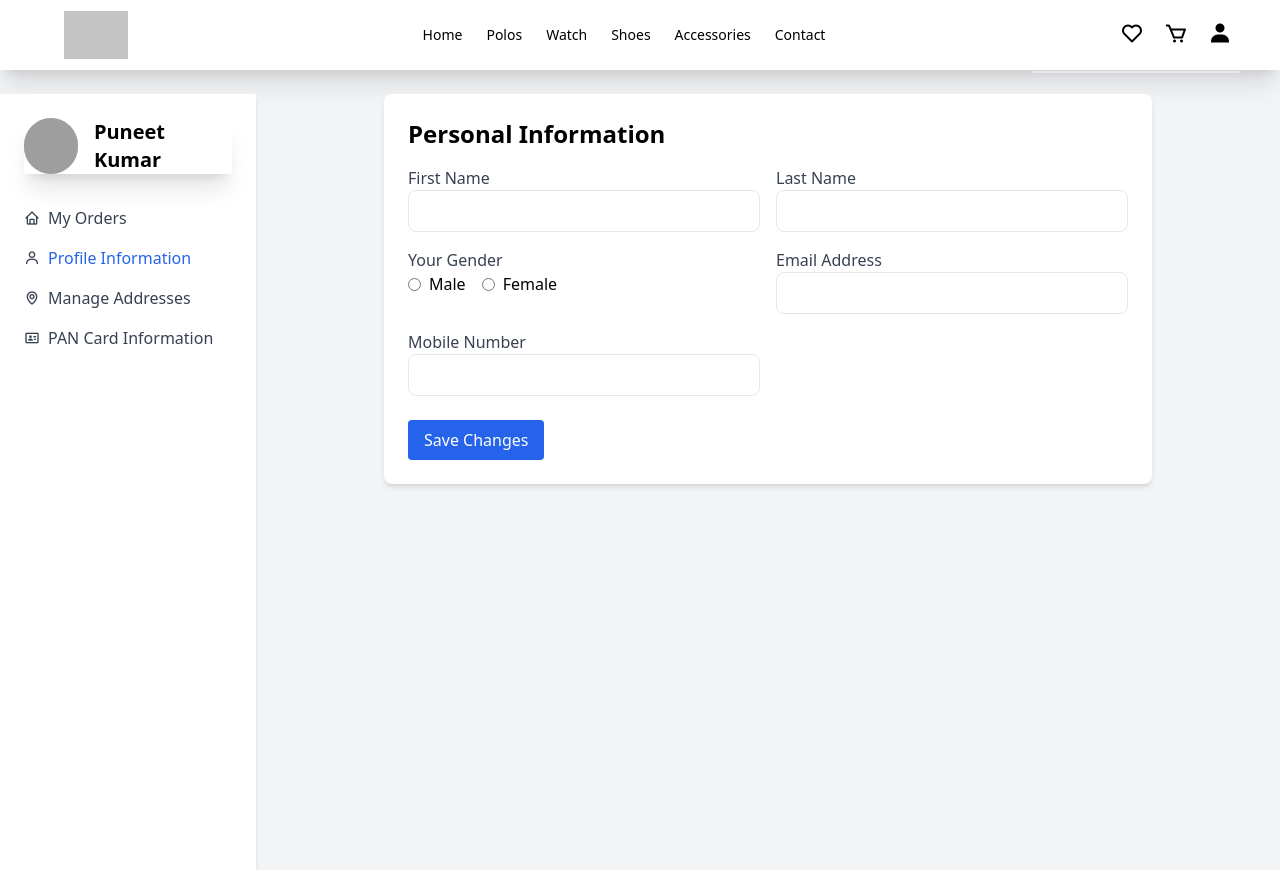
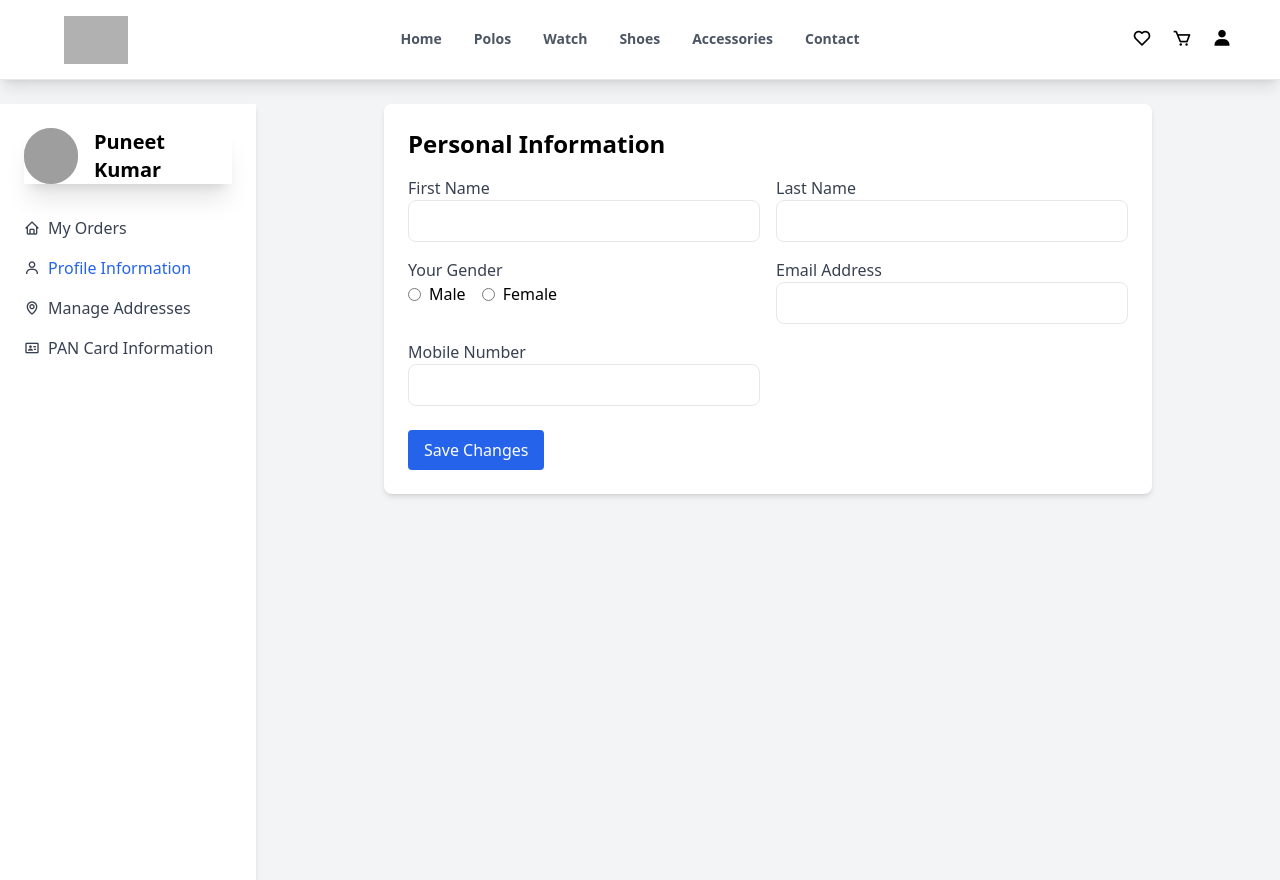
Before and after one commit to PunitDev0/Ecommerce, a PHP site: page /User_info.php in a window 1280 px wide. Run offline with PHP 8.4, Linux system fonts and the light colour scheme; the visitor is signed in with stand-in values (Sample User, id 1); data that the repository does not hold is empty; a stand-in replaces the project's code that opens the database connection; some libraries are stand-ins or nearby versions; grey boxes are pictures that could not be loaded.

Commit message:
Enhance Navbar

```diff
--- a/Pages/Card.php
+++ b/Pages/Card.php
@@ -113,11 +113,11 @@ $item = mysqli_query($product_info, $query);
             // Run the query and check if it succeeded
             $result = mysqli_query($cart, $query);
             ?>
-            <form action="<?php echo  (mysqli_num_rows($result) > 0) ? "Cart.php" : "details.php" ?>" method="GET">
+            <form action="<?php echo (mysqli_num_rows($result) > 0) ? "Cart.php" : "details.php" ?>" method="GET">
               <input type="hidden" name="id" value="<?php echo $items['product_id']; ?>">
               <button type="submit" class="add-to-cart bg-black text-white py-1 px-2 sm:px-3 sm:py-2 text-xs sm:text-sm md:text-xs rounded transition duration-300 hover:bg-gray-700 w-full">
                 <?php
-                  if(mysqli_num_rows($result) > 0){
+                if (mysqli_num_rows($result) > 0) {
                   // Product is already in the cart
                   echo "Go to Cart";
                 } else {
--- a/Pages/Navbar.php
+++ b/Pages/Navbar.php
@@ -1,89 +1,114 @@
 <!DOCTYPE html>
 <html lang="en">
+
 <head>
     <link href="https://cdn.jsdelivr.net/npm/swiper@11/swiper-bundle.min.css" rel="stylesheet" />
     <link href="https://unpkg.com/boxicons@2.1.4/css/boxicons.min.css" rel="stylesheet" />
     <script src="https://cdn.tailwindcss.com"></script>
     <script src="https://cdnjs.cloudflare.com/ajax/libs/gsap/3.11.2/gsap.min.js"></script>
     <script src="https://unpkg.com/sweetalert/dist/sweetalert.min.js"></script>
-        <title>Document</title>
+    <title>Enhanced Navbar</title>
+</head>
 
-    </head>
 <style>
-            .cart{
+    .cart {
         scrollbar-width: none;
     }
+
+    /* Hover underline effect */
+    .hover-underline::after {
+        content: '';
+        display: block;
+        width: 0;
+        height: 2px;
+        background: #000;
+        transition: width 0.3s;
+    }
+
+    .hover-underline:hover::after {
+        width: 100%;
+    }
+
+    /* Animated dropdown */
+    .sub-menu {
+        max-height: 0;
+        opacity: 0;
+        transform: translateY(-20px);
+        transition: all 0.4s ease-in-out;
+    }
+
+    .user-icon:hover .sub-menu {
+        max-height: 300px;
+        opacity: 1;
+        transform: translateY(0);
+    }
 </style>
+
 <body class="min-h-screen min-w-full font-poppins text-black">
-        <div class="shadow-xl ">
-            <!-- <div class="bg-gray-900 h-6 flex items-center justify-center">
-                <h4 class="text-white text-center">Get Exclusive Discount 50%OFF</h4>
-            </div> -->
-            <nav id = "navbar" class="flex justify-between items-center h-[70px] px-3 md:px-12 relative bg-white">
+    <div class="shadow-lg">
+        <nav id="navbar" class="flex justify-between items-center h-[80px] px-4 md:px-12 bg-white border-b border-gray-200">
+            <!-- Left section: Logo and Hamburger Menu -->
             <div class="flex items-center" id="menu">
                 <div class="md:hidden">
-                    <i class="bx bx-menu text-lg cursor-pointer "></i>
+                    <i class="bx bx-menu text-3xl cursor-pointer"></i>
                 </div>
                 <div class="ml-4">
-                        <a href="./Home.php"><img src="../Assests/image/logo.png" alt="Logo" class="h-12 opacity-60" /></a>
+                    <a href="./Home.php"><img src="../Assests/image/logo.png" alt="Logo" class="h-12 opacity-80 transition-opacity hover:opacity-100" /></a>
                 </div>
             </div>
-                <form id="nav-form" action="Product.php" method="GET">
+
+            <!-- Center section: Nav links -->
+            <form id="nav-form" action="Product.php" method="GET" class="hidden md:flex gap-8 items-center text-sm font-semibold">
                 <input type="hidden" name="page" id="page-input">
-                    <div class="hidden md:flex gap-6 text-sm font-medium" id="nav">
-                        <a href="./Home.php">Home</a>
-                        <a href="#"  onclick="submitForm('1')">Polos</a>
-                        <a href="#" onclick="submitForm('2')">Watch</a>
-                        <a href="#" onclick="submitForm('3')">Shoes</a>
-                        <a href="#" onclick="submitForm('4')">Accessories</a>
-                        <a href="#" onclick="submitForm('')">Contact</a>
-                    </div>
+                <a href="./Home.php" class="hover-underline hover:text-gray-900 text-gray-600">Home</a>
+                <a href="#" onclick="submitForm('1')" class="hover-underline hover:text-gray-900 text-gray-600">Polos</a>
+                <a href="#" onclick="submitForm('2')" class="hover-underline hover:text-gray-900 text-gray-600">Watch</a>
+                <a href="#" onclick="submitForm('3')" class="hover-underline hover:text-gray-900 text-gray-600">Shoes</a>
+                <a href="#" onclick="submitForm('4')" class="hover-underline hover:text-gray-900 text-gray-600">Accessories</a>
+                <a href="#" onclick="submitForm('')" class="hover-underline hover:text-gray-900 text-gray-600">Contact</a>
             </form>
-                <?php
-                    if(isset($_GET['page'])){
-                        $id = $_GET['page'];
-                        $_SESSION['id'] = $id;
-                        // echo $_SESSION['id'];
-                    }
-                    if (isset($_SESSION['user_id'])) {
-                        $user_id = $_SESSION['user_id'];
-                    } else {
-                        $user_id = isset($_GET['userID']) ? $_GET['userID'] : null;
-                    }
 
-                ?>
-                <div class="flex gap-5 text-2xl">
-                    <a href="#" class="hover:-translate-y-2 transition-transform"><i class="bx bx-heart"></i></a>
-                    <a href="#" class="hover:-translate-y-2 transition-transform"><i class="bx bx-cart"></i></a>
-                    <div class="user-icon">
-                    <a href="./User_info.php" class="hover:-translate-y-2 transition-transform"><i class="bx bxs-user"></i></a>
+            <!-- Right section: Icons and User Dropdown -->
+            <div class="flex items-center gap-5 text-xl">
+                <a href="#" class="relative group">
+                    <i class="bx bx-heart hover:text-red-500 transition-all duration-200"></i>
+                </a>
+                <a href="#" class="relative group">
+                    <i class="bx bx-cart hover:text-blue-500 transition-all duration-200"></i>
+                </a>
 
-                    <div class="sub-menu absolute z-30 right-10 w-52 max-h-0 overflow-hidden transition-[max-height] duration-700 ease-in-out rounded-lg translate-y-5 shadow-lg bg-white border border-gray-200">
+                <!-- User icon and dropdown -->
+                <div class="relative user-icon cursor-pointer">
+                    <a href="./User_info.php" class="hover:text-blue-500 transition-all duration-200">
+                        <i class="bx bxs-user"></i>
+                    </a>
+
+                    <!-- Sub-menu dropdown -->
+                    <div class="sub-menu absolute z-30 right-10 w-52 bg-white shadow-lg rounded-lg overflow-hidden border border-gray-200">
                         <div class="p-4">
-                    <!-- User Info -->
                             <div class="flex items-center gap-4">
                                 <div class="w-10 h-10 bg-gray-300 rounded-full overflow-hidden flex items-center justify-center">
                                     <?php
-                                if(isset($_SESSION['admin_image']) && !empty($_SESSION['admin_image'])) {
-                                    echo '<img src="../images/user_images/' . $_SESSION['admin_image'] . '" alt="User Image" class="w-full h-full object-cover"/>';
-                                } else if(isset($_SESSION['user_image']) && !empty($_SESSION['user_image'])){
-                                    echo '<img src="' . $_SESSION['user_image'] . '" alt="User Image" class="w-full h-full object-cover"/>';
+                                    if (isset($_SESSION['admin_image']) && !empty($_SESSION['admin_image'])) {
+                                        echo '<img src="../images/user_images/' . $_SESSION['admin_image'] . '" alt="User Image" class="w-full h-full object-cover" />';
+                                    } else if (isset($_SESSION['user_image']) && !empty($_SESSION['user_image'])) {
+                                        echo '<img src="' . $_SESSION['user_image'] . '" alt="User Image" class="w-full h-full object-cover" />';
                                     } else {
-                                    echo '<img src="../images/default-user.png" alt="Default User Image" class="w-full h-full object-cover"/>';
+                                        echo '<img src="../images/default-user.png" alt="Default User Image" class="w-full h-full object-cover" />';
                                     }
                                     ?>
                                 </div>
                                 <h1 class="text-gray-900 font-medium text-base">
                                     <?php
-                                if(isset($_SESSION['user_id'])){
+                                    if (isset($_SESSION['user_id'])) {
                                         echo $_SESSION['user_name'];
-                                }elseif(isset($_SESSION['admin_id'])){
+                                    } elseif (isset($_SESSION['admin_id'])) {
                                         echo $_SESSION['admin_name'];
-                                }else{
+                                    } else {
                                         echo 'Guest';
                                     }
-                            // echo $_SESSION['admin_name'] ?? 'Guest';
-                            ?></h1>
+                                    ?>
+                                </h1>
                             </div>
 
                             <!-- Divider -->
@@ -91,42 +116,19 @@
 
                             <!-- Menu Links -->
                             <div class="mt-4 space-y-3">
-                        <a href="./User_info.php" class="flex items-center gap-4 justify-between text-gray-700 hover:text-blue-500 transition-colors duration-300">
-                            <div class="flex gap-2 items-center">
+                                <a href="./User_info.php" class="flex items-center gap-2 justify-between text-gray-700 hover:text-blue-500 transition-all">
                                     <i class="bx bxs-user-circle text-xl"></i>
                                     <p class="text-base">Edit Profile</p>
-                            </div>
                                     <i class="bx bx-chevron-right text-xl"></i>
                                 </a>
-                       <form action="">
-                       <a href="./User_Address.php" class="flex items-center justify-between text-gray-700 hover:text-blue-500 transition-colors duration-300">
-                            <div class="flex gap-2 items-center">
+                                <a href="./User_Address.php" class="flex items-center gap-2 justify-between text-gray-700 hover:text-blue-500 transition-all">
                                     <i class="bx bx-map text-xl"></i>
                                     <p class="text-base">Address</p>
-                            </div>
                                     <i class="bx bx-chevron-right text-xl"></i>
                                 </a>
-                       </form>
-                        <a href="../Admin/index.php" class="flex items-center <?php
-                            if(isset($_SESSION['admin_id'])){
-                                echo 'block';
-                            }else{
-                                echo 'hidden';
-                            }
-                        ?> justify-between text-gray-700 hover:text-blue-500 transition-colors duration-300">
-                            <div class="flex gap-2 items-center">
-                            <i class='bx bxs-user-check'></i>
-                                <p class="text-base">Admin</p>
-                            </div>
-                            <i class="bx bx-chevron-right text-xl"></i>
-                        </a>
-                        <!-- Add more links as needed -->
-                        </a>
-                        <a href="./MyOrders.php" class="flex items-center gap-4 justify-between text-gray-700 hover:text-blue-500 transition-colors duration-300">
-                            <div class="flex gap-2 items-center">
-                            <i class='bx bx-shopping-bag'></i>
+                                <a href="./MyOrders.php" class="flex items-center gap-2 justify-between text-gray-700 hover:text-blue-500 transition-all">
+                                    <i class="bx bx-shopping-bag text-xl"></i>
                                     <p class="text-base">My Orders</p>
-                            </div>
                                     <i class="bx bx-chevron-right text-xl"></i>
                                 </a>
 
@@ -134,7 +136,6 @@
                                 <div class="w-full bg-gray-300 h-0.5 mt-4"></div>
 
                                 <!-- Sign Out -->
-                    <div class="mt-4">
                                 <a href="logout.php" class="flex gap-4 items-center text-red-500 hover:text-red-600 transition-colors duration-300">
                                     <i class="bx bx-power-off text-xl"></i>
                                     <p class="text-base">Sign Out</p>
@@ -142,13 +143,13 @@
                             </div>
                         </div>
                     </div>
-
                 </div>
             </div>
         </nav>
+    </div>
 
 
-        </div>
+
         <div class="sidebar fixed top-0 left-0 h-screen w-52 backdrop-blur-lg p-5 transform -translate-x-52 transition-transform duration-300 ease-in-out z-10 flex flex-col gap-4 md:hidden" id="sidebar">
             <div class="absolute right-3 top-3 cursor-pointer bx-close">
                 <i class="bx bx-x"></i>
@@ -207,16 +208,16 @@
                 </a>
             </div>
         </div>
-        <div class="wishlist overflow-x-hidden h-[100vh] fixed backdrop-blur-2xl w-[300px] translate-x-[300px] bg-gray-100 z-50 top-0 right-0 transition-transform duration-300 ease-in-out"     id="wishlist">
+        <div class="wishlist overflow-x-hidden h-[100vh] fixed backdrop-blur-2xl w-[300px] translate-x-[300px] bg-gray-100 z-50 top-0 right-0 transition-transform duration-300 ease-in-out" id="wishlist">
             <div class="p-4 flex justify-between items-center">
                 <h1 class="text-black text-xl font-bold">Wishlist</h1>
                 <i class='bx bx-x text-2xl text-black cursor-pointer' id="bx-wish"></i>
             </div>
             <?php
             include './config.php';
-                        if(isset($_SESSION['user_id'])){
+            if (isset($_SESSION['user_id'])) {
                 $user_id = $_SESSION['user_id'];
-                        }else{
+            } else {
                 $user_id = $_GET['userID'];
             }
             // $user_id = $_SESSION['user_id'] ?  $_SESSION['user_id'] : $_GET['user_id'];
@@ -235,7 +236,6 @@
                 while ($row = $result->fetch_assoc()) {
                     $wishlistItems[] = $row;
                     $totalPrice += $row['product_price'];
-
                 }
             }
 
@@ -260,7 +260,9 @@
             <!-- Cart Summary -->
             <div class="bg-white rounded-lg shadow-lg p-4 mx-4 mb-4">
                 <div class="flex justify-between mb-4">
-                        <span class="text-gray-700"><php echo $numrows> items</span>
+                    <span class="text-gray-700">
+                        <php echo $numrows> items
+                    </span>
                     <span class="text-gray-700">$<?php echo $totalPrice; ?></span>
                 </div>
                 <div class="flex justify-between mb-4">
@@ -275,8 +277,8 @@
                     <span class="text-gray-700">Taxes</span>
                     <span class="text-gray-700">$0.00</span>
                 </div>
-                        <form action="./Wishlist.php"method="GET">
-                            <input type="hidden" name="userID" value="<?php echo $_SESSION['user_id']?>">
+                <form action="./Wishlist.php" method="GET">
+                    <input type="hidden" name="userID" value="<?php echo $_SESSION['user_id'] ?>">
                     <button class="w-full bg-black text-white py-2 rounded-lg hover:bg-gray-800">
                         Go to Wishlist
                     </button>
@@ -286,7 +288,6 @@
 
         </div>
         <script>
-
             // Optional: Close wishlist
             document.getElementById('bx-wish').addEventListener('click', function() {
                 document.getElementById('wishlist').classList.add('translate-x-[300px]');
@@ -294,4 +295,5 @@
         </script>
         <script src="../JS/Navbar.js"></script>
     </body>
+
     </html>
```
Lines whose indentation alone changed are shown as unchanged.
